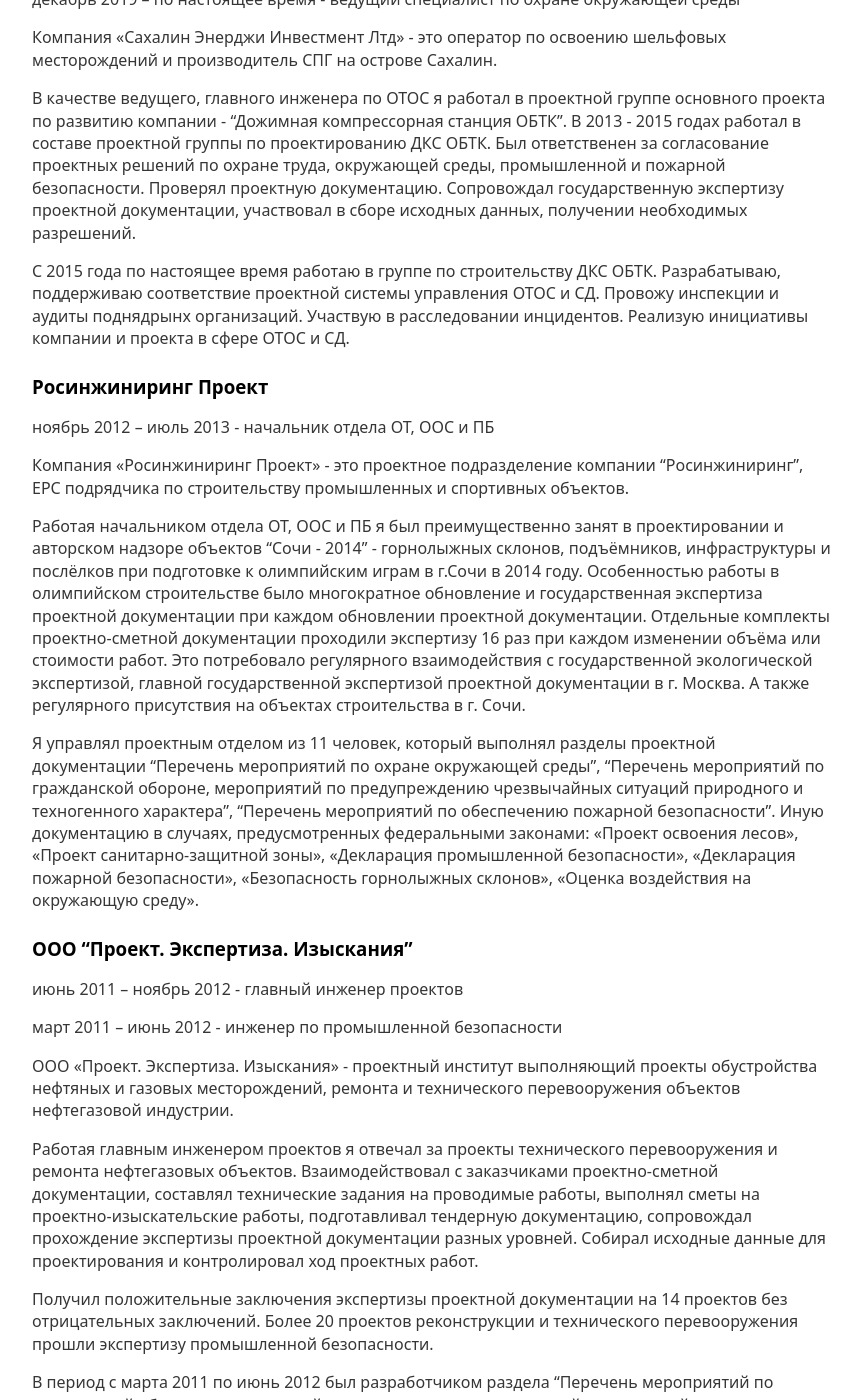
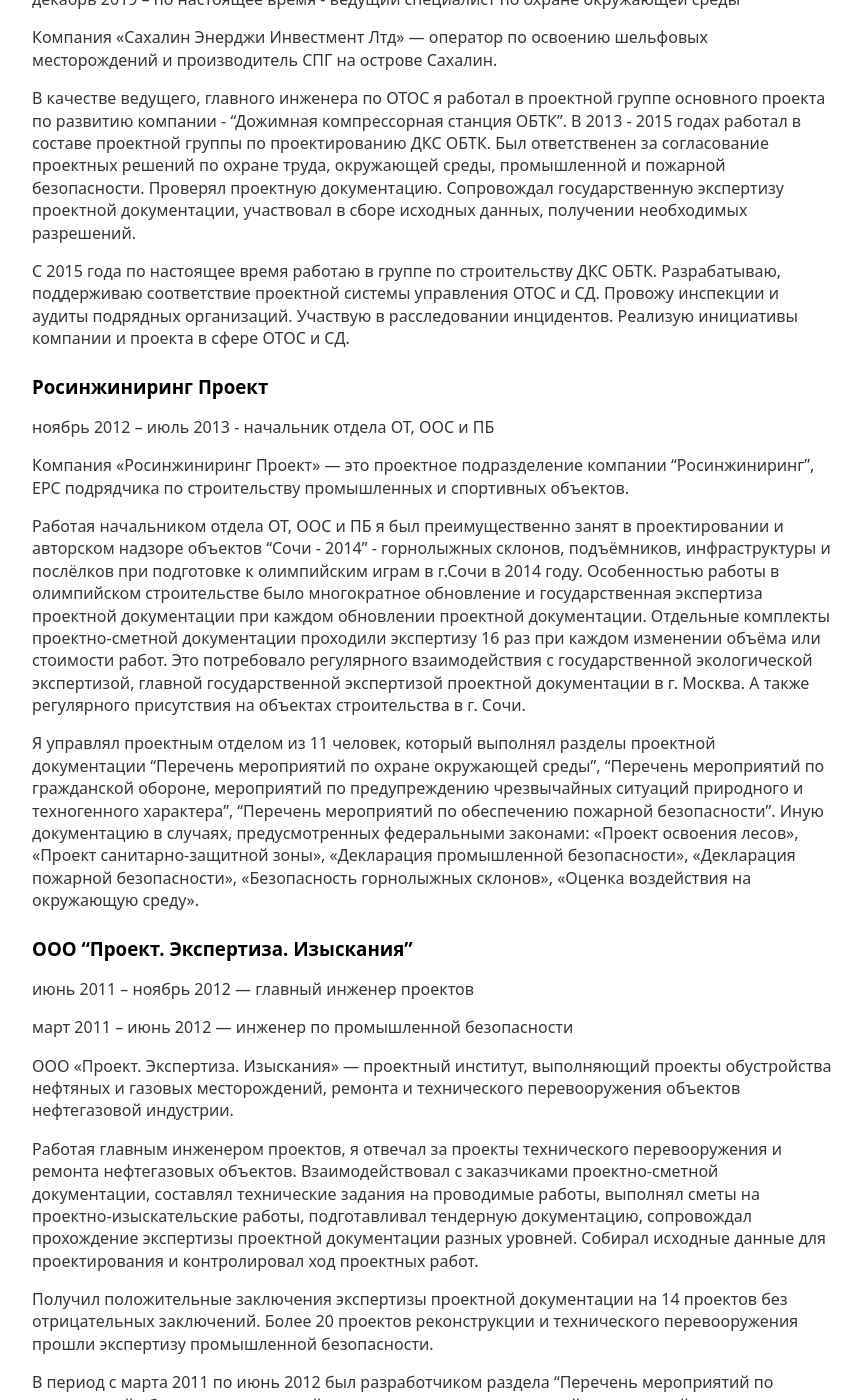
Before and after one commit to kiselevmv/kiselevmv.github.io, a Jekyll site: the page built from _pages/cv.markdown, in a window 1280 px wide and 1400 px high, scrolled down 1117 px. Shown: the whole window, without its empty margins (208-1070 px from the left). Built offline with Jekyll 4.4.1, drawn with Linux system fonts in a browser that asks for light colours; some of the changed text lies outside the part shown.

Commit message:
CV updated

```diff
--- a/_pages/cv.markdown
+++ b/_pages/cv.markdown
@@ -30,7 +30,7 @@
 
 аспирантура 2002- 2005 г.
 
-Тема диссертационной работы - “Энергосберегающая технология утилизации углеродсодержащих бытовых и промышленных отходов”
+Тема диссертационной работы — “Энергосберегающая технология утилизации углеродсодержащих бытовых и промышленных отходов”
 
 ## Опыт работы
 
@@ -42,17 +42,17 @@
 
 декабрь 2019 – по настоящее время - ведущий специалист по охране окружающей среды
 
-Компания «Сахалин Энерджи Инвестмент Лтд» - это оператор по освоению шельфовых месторождений и производитель СПГ на острове Сахалин.
+Компания «Сахалин Энерджи Инвестмент Лтд» — оператор по освоению шельфовых месторождений и производитель СПГ на острове Сахалин.
 
 В качестве ведущего, главного  инженера по ОТОС я работал в проектной группе основного проекта по развитию компании - “Дожимная компрессорная станция ОБТК”. В 2013 - 2015 годах работал в составе проектной группы по проектированию ДКС ОБТК. Был ответственен за согласование проектных решений по охране труда, окружающей среды, промышленной и пожарной безопасности. Проверял проектную документацию. Сопровождал государственную экспертизу проектной документации, участвовал в сборе исходных данных, получении необходимых разрешений.
 
-С 2015 года по настоящее время работаю в группе по строительству ДКС ОБТК. Разрабатываю, поддерживаю соответствие проектной системы управления ОТОС и СД. Провожу инспекции и аудиты поднядрынх организаций. Участвую в расследовании инцидентов. Реализую инициативы компании и проекта в сфере ОТОС и СД.
+С 2015 года по настоящее время работаю в группе по строительству ДКС ОБТК. Разрабатываю, поддерживаю соответствие проектной системы управления ОТОС и СД. Провожу инспекции и аудиты подрядных организаций. Участвую в расследовании инцидентов. Реализую инициативы компании и проекта в сфере ОТОС и СД.
 
 ### Росинжиниринг Проект
 
 ноябрь 2012 – июль 2013 - начальник отдела ОТ, ООС и ПБ
 
-Компания «Росинжиниринг Проект» - это проектное подразделение компании “Росинжиниринг”, EPC подрядчика по строительству промышленных и спортивных объектов.
+Компания «Росинжиниринг Проект» — это проектное подразделение компании “Росинжиниринг”, EPC подрядчика по строительству промышленных и спортивных объектов.
 
 Работая начальником отдела ОТ, ООС и ПБ я был преимущественно занят в проектировании и авторском надзоре объектов “Сочи - 2014” - горнолыжных склонов, подъёмников, инфраструктуры и послёлков при подготовке к олимпийским играм в г.Сочи в 2014 году. Особенностью работы в олимпийском строительстве было многократное обновление и государственная экспертиза проектной документации при каждом обновлении проектной документации. Отдельные комплекты проектно-сметной документации проходили экспертизу 16 раз при каждом изменении объёма или стоимости работ. Это потребовало регулярного взаимодействия с государственной экологической экспертизой, главной государственной экспертизой проектной документации в г. Москва. А также регулярного присутствия на объектах строительства в г. Сочи.
 
@@ -60,13 +60,13 @@
 
 ### ООО “Проект. Экспертиза. Изыскания”
 
-июнь 2011 – ноябрь 2012 - главный инженер проектов
+июнь 2011 – ноябрь 2012 — главный инженер проектов
 
-март 2011 – июнь 2012 - инженер по промышленной безопасности
+март 2011 – июнь 2012 — инженер по промышленной безопасности
 
-ООО «Проект. Экспертиза. Изыскания» - проектный институт выполняющий проекты обустройства нефтяных и газовых месторождений, ремонта и технического перевооружения объектов нефтегазовой индустрии.
+ООО «Проект. Экспертиза. Изыскания» — проектный институт, выполняющий проекты обустройства нефтяных и газовых месторождений, ремонта и технического перевооружения объектов нефтегазовой индустрии.
 
-Работая главным инженером проектов я отвечал за проекты технического перевооружения и ремонта нефтегазовых объектов. Взаимодействовал с заказчиками проектно-сметной документации, составлял технические задания на проводимые работы, выполнял сметы на проектно-изыскательские работы, подготавливал тендерную документацию, сопровождал прохождение экспертизы проектной документации разных уровней. Собирал исходные данные для проектирования и контролировал ход проектных работ.
+Работая главным инженером проектов, я отвечал за проекты технического перевооружения и ремонта нефтегазовых объектов. Взаимодействовал с заказчиками проектно-сметной документации, составлял технические задания на проводимые работы, выполнял сметы на проектно-изыскательские работы, подготавливал тендерную документацию, сопровождал прохождение экспертизы проектной документации разных уровней. Собирал исходные данные для проектирования и контролировал ход проектных работ.
 
 Получил положительные заключения экспертизы проектной документации на 14 проектов без отрицательных заключений. Более 20 проектов реконструкции и технического перевооружения прошли экспертизу промышленной безопасности.
 
@@ -78,7 +78,7 @@
 
 декабрь 2009 – март 2011 - начальник отдела экологии и спецразделов
 
-ЗАО «ТюменьНИПИнефть» - проектный и научно-исследовательский институт выполняющий проекты обустройства нефтяных и газовых месторождений, проекты природоохранных сооружений, объектов связи и энергетической инфраструктуры.
+ЗАО «ТюменьНИПИнефть» - проектный и научно-исследовательский институт, выполняющий проекты обустройства нефтяных и газовых месторождений, проекты природоохранных сооружений, объектов связи и энергетической инфраструктуры.
 
 Основные функции – управление отделом экологии и спецразделов. Управление качеством и сроками выдачи разделов проектной документации. В качестве технолога занимался проектированием полигонов для размещения опасных промышленных отходов, полигонов ТБО. Сопровождал государственную экологическую экспертизу, государственную экспертизу проектной документации полигонов отходов производства и потребления. Осуществлял авторский надзор при их строительстве.
 
```
Also changed, not shown: other parts of _pages/cv.markdown (+1 -1 lines), _posts/2008-03-05-landfill-experience.md (line endings or trailing spaces).
